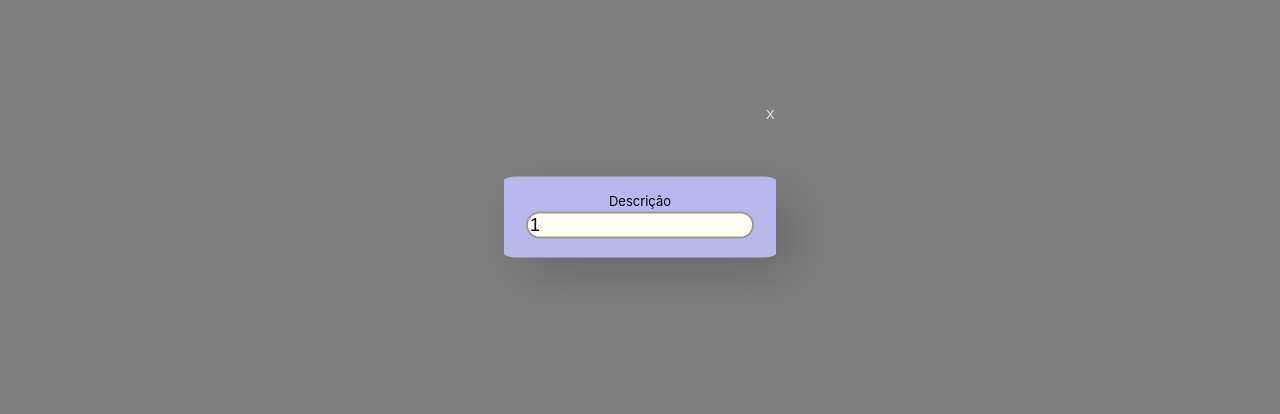
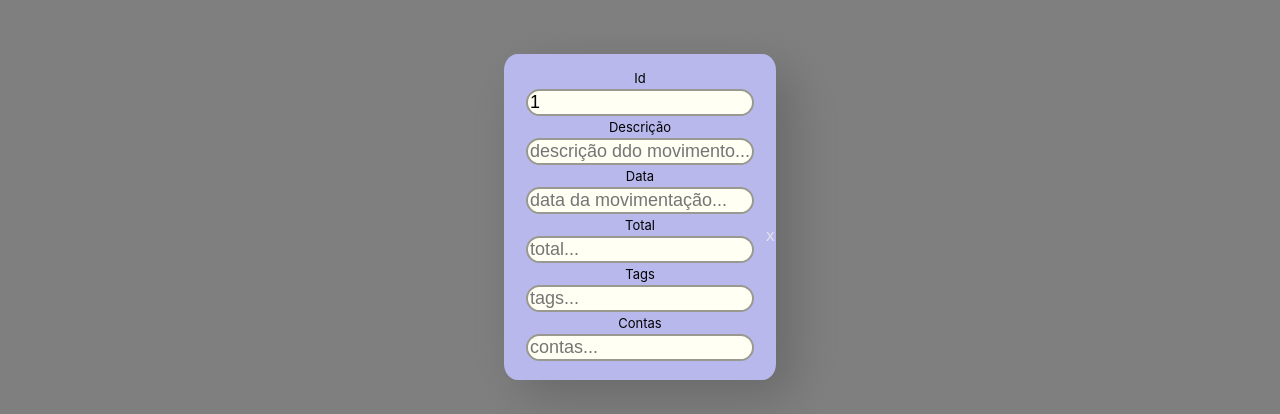
Before and after one commit to ABNFS/aspa, a React (Create React App) app in the folder frontend/: page /record-view/1 in a window 1280 px wide. Shown: the part 183-597 px from the top of the page. Built offline with nearby package versions, Linux system fonts and the light colour scheme; no server answers.

Commit message:
- get record details (TODO interface)

```diff
--- a/frontend/src/Domains/Record/View/index.js
+++ b/frontend/src/Domains/Record/View/index.js
@@ -6,16 +6,34 @@ import {useParams} from "react-router-dom";
 import Connector from "../../../Infrastructure";
 
 const RecordView = () => {
-    const { id } = useParams();
-    const [descricao, setDescricao] = useState(id);
-    let record = {};
-    let error = "";
+    const {id} = useParams();
+    const [anotation, setAnotation] = useState("");
+    const [date, setDate] = useState();
+    const [totalAmount, setTotalAmount] = useState(0);
+    const [tags, setTags] = useState([]);
+    const [accounts, setAccounts] = useState([]);
     const moviment = new Connector("record");
-    moviment.get({id}).then(s=>record={...s}, f=>error=`Network Error ${f}!`);
-    console.log(record);
+    moviment.get({id}).then(s=> {return {...s}},f=>`Network Error ${f}!`).then( (record)=>{
+        setAnotation(record.anotation);
+        setDate(record.date);
+        setTotalAmount(record.total_amount);
+        setTags(record.tags);
+        setAccounts(record.accounts_record);
+    });
     return <Box>
-        <InputText label="Descrição" alt="informe a descrição da despesa" placeholder="descrição da despesa..."
-                   on_change={e=>setDescricao(e.target.value)} value={descricao}/>
+        <InputText label="Id"
+                   value={id}/>
+        <InputText label="Descrição" alt="informe a descrição do movimento" placeholder="descrição ddo movimento..."
+                   on_change={e => setAnotation(e.target.value)} value={anotation}/>
+        <InputText label="Data" alt="Informe a data do movimento" placeholder="data da movimentação..."
+                   on_change={e => setDate(e.target.value)} value={date}/>
+        <InputText label="Total" alt="informe o total envolvido" placeholder="total..."
+                   on_change={e => setTotalAmount(e.target.value)} value={totalAmount}/>
+        <InputText label="Tags" alt="" placeholder="tags..."
+                   on_change={e => setTags(e.target.value)} value={tags}/>
+        <InputText label="Contas" alt="" placeholder="contas..."
+                   on_change={e => setAccounts(e.target.value)} value={accounts}/>
+
     </Box>
 }
 
--- a/frontend/src/Infrastructure/network.js
+++ b/frontend/src/Infrastructure/network.js
@@ -49,18 +49,14 @@ class Connector {
         });
     };
 
-    get = (...params) => {
+    get = (params) => {
         let id = -1;
         let search = undefined;
-        if(params.length>0){
-            for (let v in params){
-                if("id" in params[v]){
-                    id = (typeof(params[v].id) == 'number')? params[v].id: parseInt(params[v].id);
-                }
-                else if("search" in params[v]){
-                    search = (typeof(params[v].search) == 'object')? params[v].search: undefined;
-                }
-            }
+        if(params && ("id" in params)){
+            id = (typeof(params.id) == 'number')? params.id: parseInt(params.id);
+        }
+        if(params && ("search" in params)){
+            search = (typeof(params.search) == 'object')? params.search: undefined;
         }
 
         this.#param.method = "GET";
```
